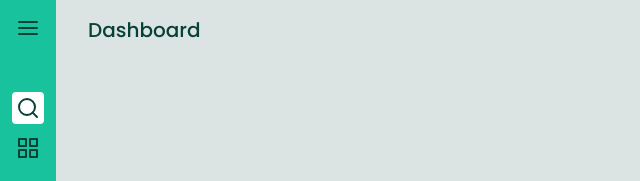
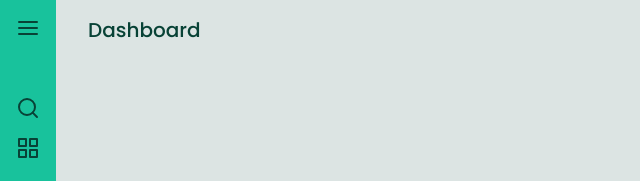
Before and after one commit to Marcoswodbarros/Sidebar, a website: page index.html in a window 1280 px wide. Shown: the top 181 px of the page, without its empty margins (0-640 px from the left). Drawn offline with Linux system fonts and the light colour scheme.

Commit message:
Updating the search items

```diff
--- a/index.html
+++ b/index.html
@@ -14,7 +14,7 @@
 </head>
 
 <body class="bg-bodyBgColor font-poppins text-xl flex gap-4">
-    <nav class="bg-green h-screen w-auto relative z-10">
+    <nav class="bg-green h-screen w-auto relative">
         <div class="aside__top flex justify-between mb-6 p-4">
             <img src="src/images/logo.svg" id="vet__logo" class="hidden" alt="Vet logo">
             <img src="src/images/menu.svg" id="menu__closed" class="cursor-pointer" alt="Menu">
@@ -22,8 +22,8 @@
         </div>
 
         <div class="p-4 relative">
-            <input type="search" name="Search" class="h-8 w-8 rounded absolute right-3 bottom-3 -z-10" id="">
-            <img src="src/images/search.svg" class="z-20 hover:bg-lightGrey hover:p-2 rounded" alt="Search">
+            <input type="search" name="Search" class="h-8 w-8 rounded absolute right-3 bottom-3 z-10 hidden" placeholder="Buscar" id="">
+            <img src="src/images/search.svg" class=" hover:bg-lightGrey hover:p-2 rounded duration-700 ease-in-out z-20" alt="Search">
         </div>
 
         <ul class="text-base text-textColor flex flex-col gap-6 px-4">
```
Also changed, not shown: dist/output.css.
